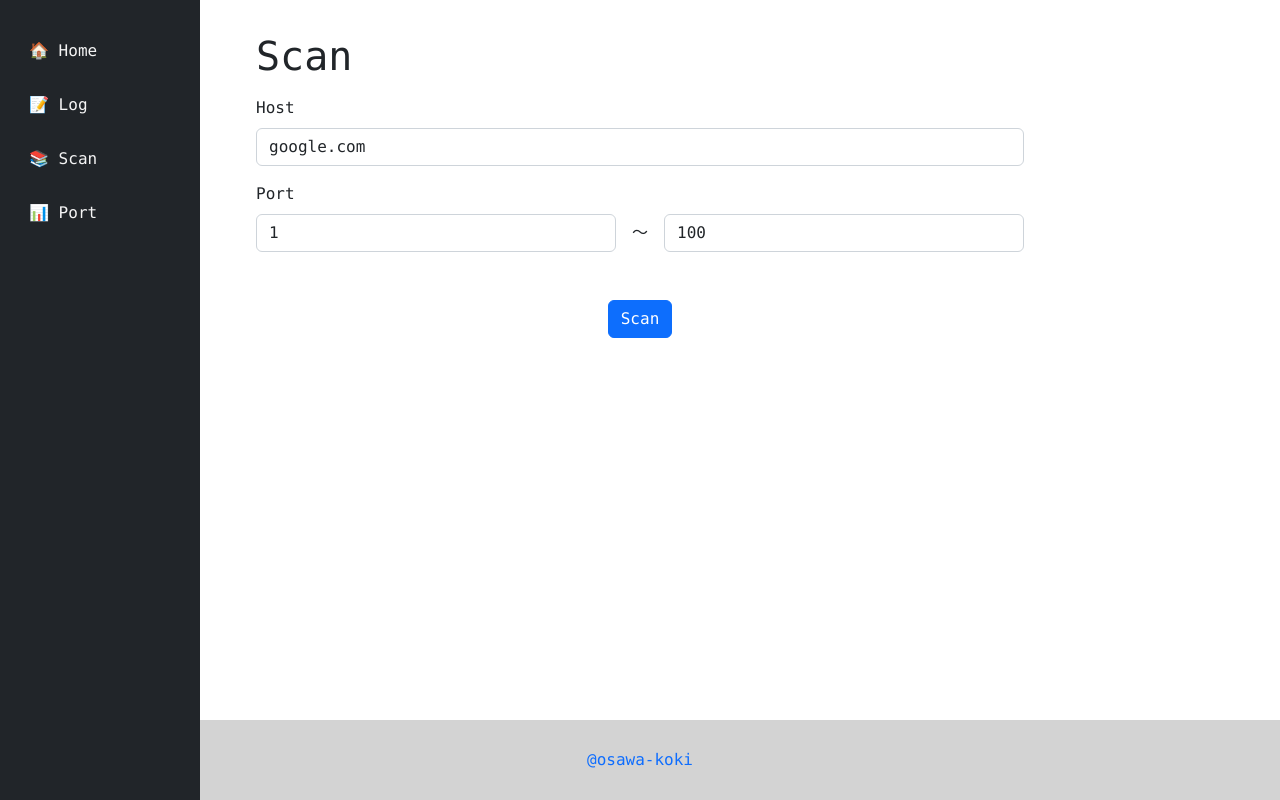
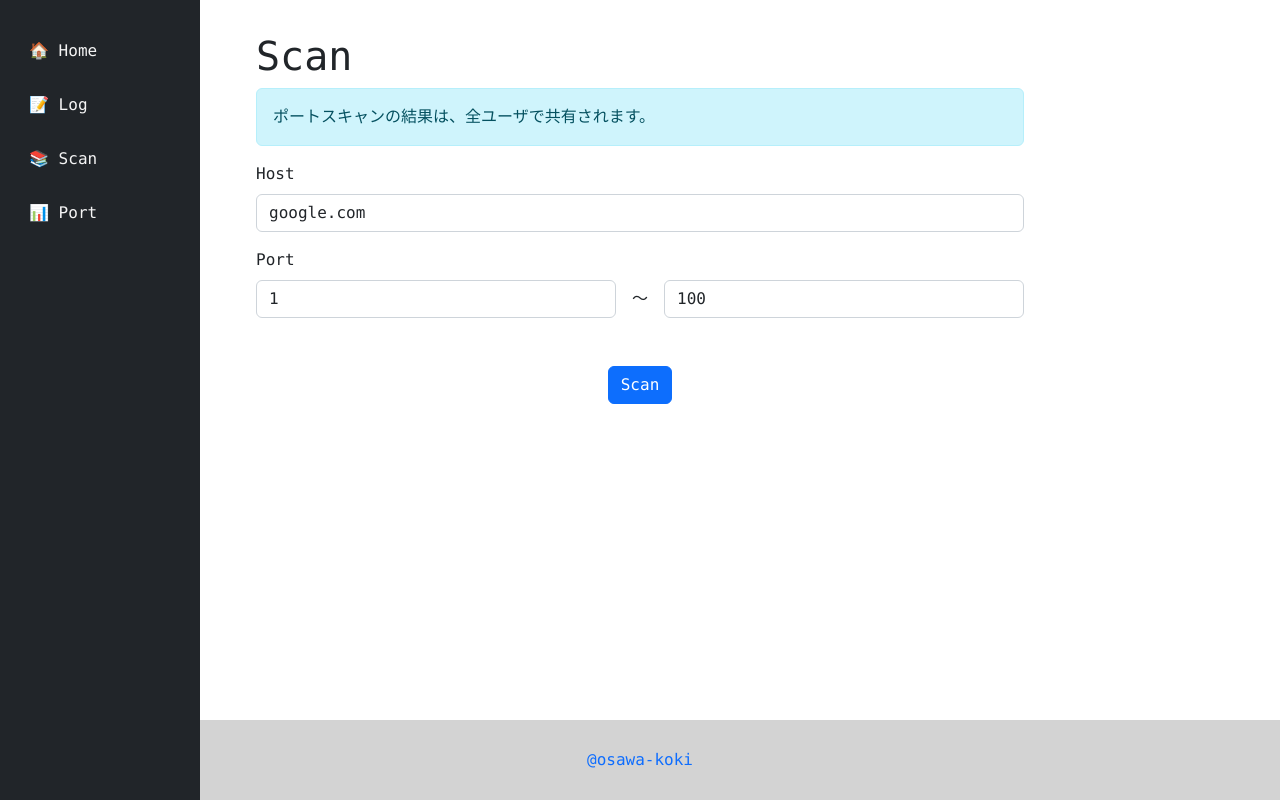
Before and after one commit to osawa-koki/my-port-scanner.rb, a Next.js app in the folder client/: page /scan in a window 1280 px wide. Built offline with nearby package versions, Linux system fonts and the light colour scheme.

Commit message:
結果が共有されることの警告。

```diff
--- a/client/pages/log.tsx
+++ b/client/pages/log.tsx
@@ -68,6 +68,9 @@ function TableComponent (): JSX.Element {
 
   return (
     <>
+    <Alert variant='info'>
+      ポートスキャンの結果は、全ユーザで共有されます。
+    </Alert>
     <Pagination className='mt-3'>
       <Pagination.First onClick={() => { setPage(1) }} disabled={page === 1} />
       <Pagination.Prev onClick={() => { setPage(pagination!.current_page - 1) }} disabled={pagination?.prev_page === null} />
--- a/client/pages/scan.tsx
+++ b/client/pages/scan.tsx
@@ -46,6 +46,9 @@ export default function ScanPage (): JSX.Element {
   return (
     <Layout>
       <h1>Scan</h1>
+      <Alert variant='info'>
+        ポートスキャンの結果は、全ユーザで共有されます。
+      </Alert>
       <Form>
         <Form.Group className='mt-3'>
           <Form.Label>Host</Form.Label>
```
